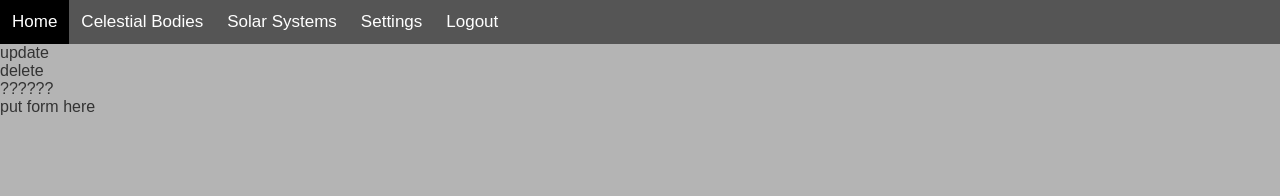
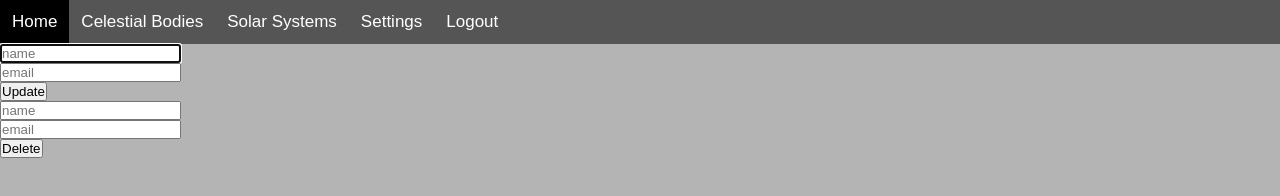
Before and after one commit to dkav1122/AetherArkProject, a plain HTML site: page frontend_aether_ark/user/user-settings.html in a window 1280 px wide. Drawn offline with nearby package versions, Linux system fonts and the light colour scheme.

Commit message:
last push before deadline

```diff
--- a/frontend_aether_ark/components/header.js
+++ b/frontend_aether_ark/components/header.js
@@ -1,3 +1,4 @@
+const userUrl = "user"
 class Header extends HTMLElement {
     constructor() {
         super();
@@ -43,7 +44,7 @@ class Header extends HTMLElement {
     </Style>
     <header>
     <div class="navbar">
-    <a class="active" href="/user/user-home.html"><i class="fa fa-fw fa-home"></i> Home</a>
+    <a class="active" href="/${userUrl}/user-home.html"><i class="fa fa-fw fa-home"></i> Home</a>
     <a href="/celestial-bodies/celestial-bodies-home.html"><i class="fa fa-fw fa-search"></i> Celestial Bodies</a>
     <a href="/solar-systems/solar-systems-home.html"><i class="fa fa-fw fa-envelope"></i> Solar Systems</a>
     <a href="/user/user-settings.html"><i class="fa fa-fw fa-user"></i> Settings</a>
--- a/frontend_aether_ark/user/user-settings.html
+++ b/frontend_aether_ark/user/user-settings.html
@@ -16,11 +16,47 @@
 
 
     <section>
-      <div>update</div>
-      <div>delete</div>
-      <div>??????</div>
-      <p>put form here</p>
+      <form id="settings-username-form">
 
+        <div class="form-content">
+          <label>
+            <input type="text" required class="validated-field" id="settings-username" placeholder="name"
+            data-tip="Cannot contain characters \ ' " autofocus>
+          </label>
+        </div>
+
+        <div class="form-content">
+          <label>
+            <input type="text" required id="settings-email" class="email" placeholder="email"
+              data-tip="Cannot contain characters \ ' ">
+          </label>
+        </div>
+
+        <div>
+          <input type="submit" id="update" class="Userbutton" value="Update">
+        </div>
+      </form>
+
+      <form id="settings-username-form-delete">
+
+        <div class="form-content">
+          <label>
+            <input type="text" required class="validated-field" id="settings-username" placeholder="name"
+            data-tip="Cannot contain characters \ ' " autofocus>
+          </label>
+        </div>
+
+        <div class="form-content">
+          <label>
+            <input type="text" required id="settings-email" class="email" placeholder="email"
+              data-tip="Cannot contain characters \ ' ">
+          </label>
+        </div>
+
+        <div>
+          <input type="submit" id="delete" class="Userbutton" value="Delete">
+        </div>
+      </form>
     </section>
 
 
```
Also changed, not shown: frontend_aether_ark/login.html (+1 -1 lines), frontend_aether_ark/playlist.html (+8 -0 lines), frontend_aether_ark/scripts/login.js (+27 -33 lines), frontend_aether_ark/user/create-acount.html (+2 -2 lines), frontend_aether_ark/user/user-home.html (+2 -2 lines).
